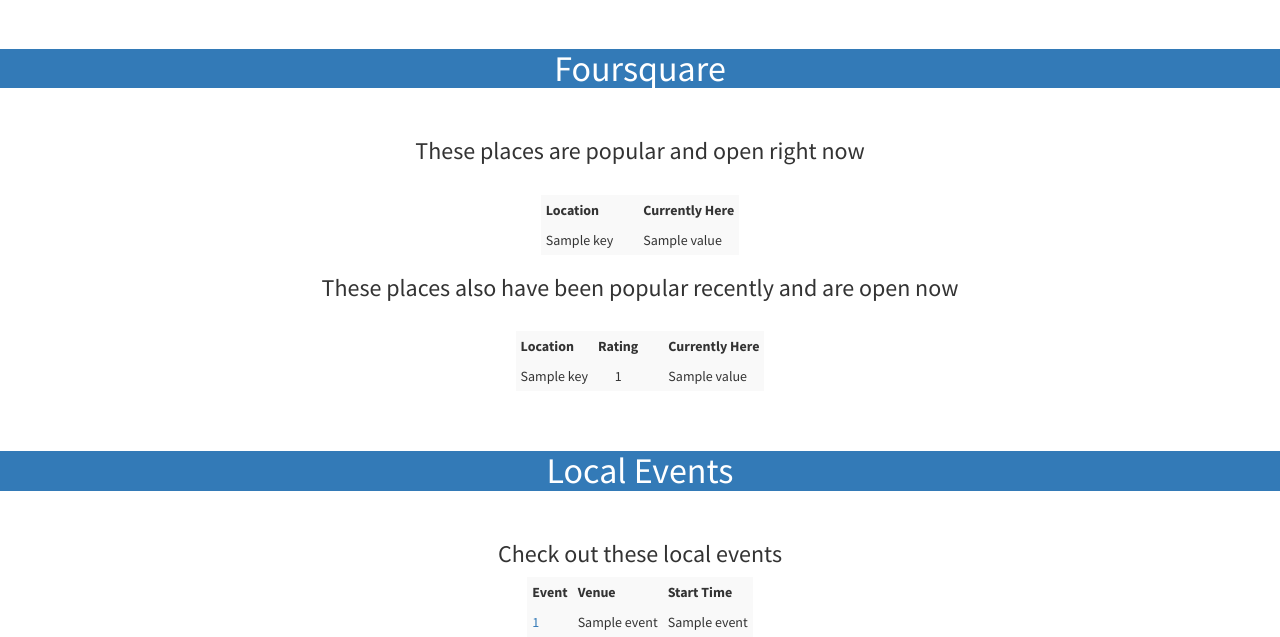
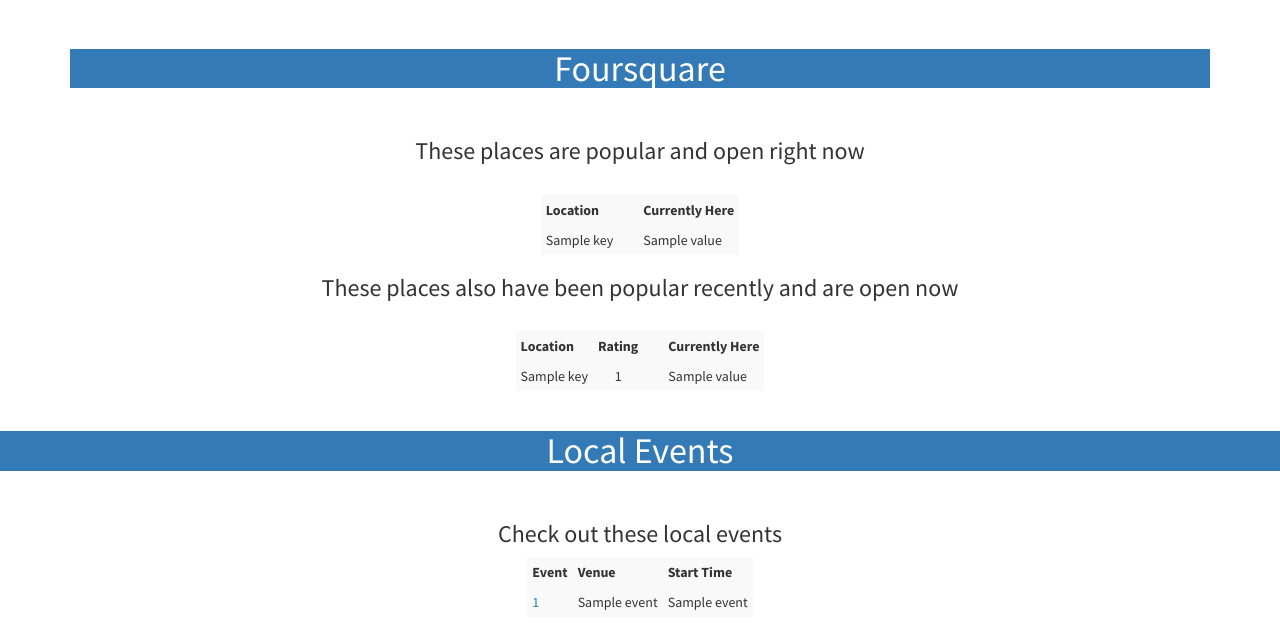
Before and after one commit to mra1385/Glocal, a Flask app: template Glocal/templates/results.html in a window 1280 px wide. Shown: the part 1638-2275 px from the top of the page. After the commit the page ends 2248 px from the top, so only its background shows below. Run offline with Flask 2, Linux system fonts and the light colour scheme; the template is opened without the code that fills it: most values are stand-ins (such as "Sample title", 1, 10 or a date in 2020); grey boxes marked "Sample" are stand-in pictures; some libraries are stand-ins or nearby versions.

Commit message:
misc cleanups in the html

```diff
--- a/Glocal/templates/results.html
+++ b/Glocal/templates/results.html
@@ -91,7 +91,7 @@
         <!-- /.container -->
     </section>
 
-<div name="twitter" class="table-condensed table-striped table-responsive" align="center"> <br>
+<div name="twitter" class="container" align="center"> <br>
     <h1 style="text-align:center; background-color:#337ab7; color:white"> Twitter</h1> <br>
     <table class="table-condensed table-responsive" style="white-space: nowrap" align="center">
         <h3> These topics are trending right now</h3>
@@ -104,7 +104,7 @@
         </tbody>
     </table>
     <br>
-    <table class="table-condensed table-striped table-responsive">
+    <table class="table-striped table-condensed table-responsive">
         <h3> Check out these recent tweets</h3>
         <thread>
             <tr>
@@ -144,7 +144,7 @@
 </div>
 
 
-<div name="four_square" class="table table-striped table-responsive" align="center"> <br>
+<div name="four_square" class="container" align="center"> <br>
     <h1 style="text-align:center; background-color:#337ab7; color:white"> Foursquare</h1> <br>
     <table class="table-condensed table-striped table-responsive">
         <h3> These places are popular and open right now</h2> <br>
```
